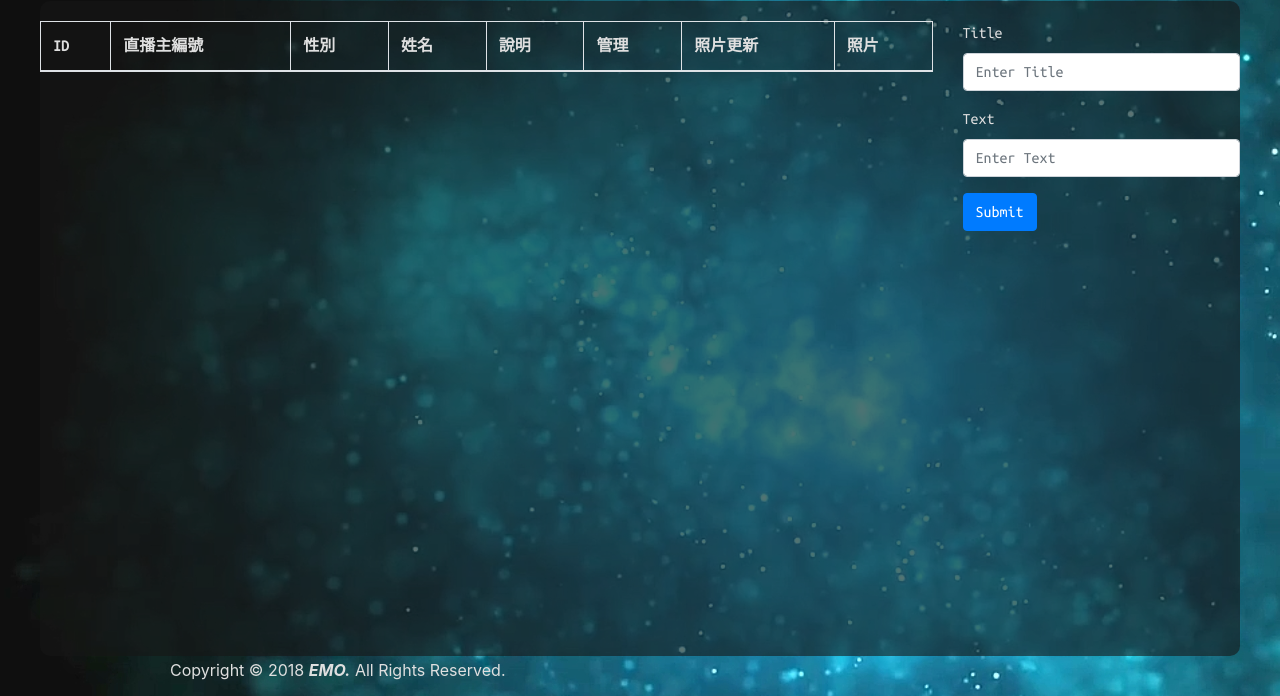
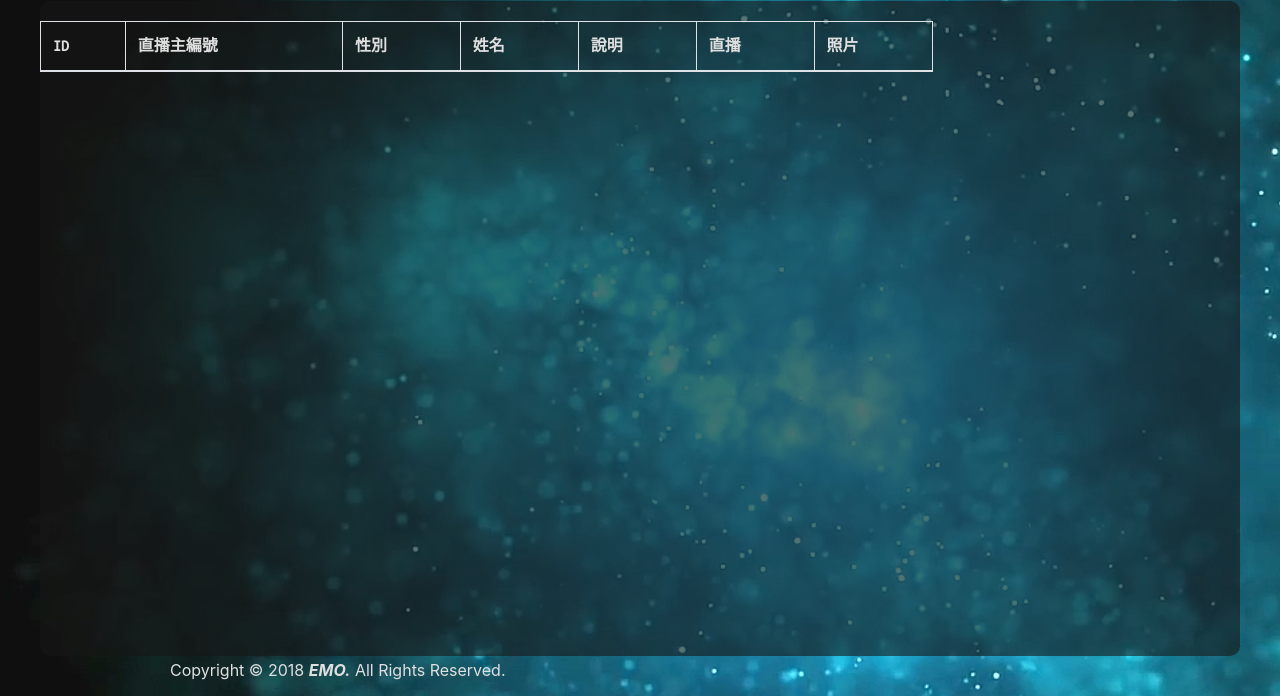
Before and after one commit to aienteam4/team4project, a Django app: page /donate/ in a window 1280 px wide. Shown: the part 89-785 px from the top of the page. Run offline with Django 3.2, Linux system fonts and the light colour scheme; data comes from the database, SQL or seed files in the repository; lists and menus that the app fills with data are empty; some libraries are stand-ins or nearby versions.

Commit message:
10012042 alan rest+crud

```diff
--- a/virtual/team4/donate/templates/donate/site.html
+++ b/virtual/team4/donate/templates/donate/site.html
@@ -6,7 +6,6 @@
 <link rel="stylesheet" href="https://use.fontawesome.com/releases/v5.3.1/css/all.css" integrity="sha384-mzrmE5qonljUremFsqc01SB46JvROS7bZs3IO2EmfFsd15uHvIt+Y8vEf7N7fWAU" crossorigin="anonymous">
 <link rel="stylesheet" href="https://stackpath.bootstrapcdn.com/bootstrap/4.1.3/css/bootstrap.min.css" integrity="sha384-MCw98/SFnGE8fJT3GXwEOngsV7Zt27NXFoaoApmYm81iuXoPkFOJwJ8ERdknLPMO" crossorigin="anonymous">
 <style>
-
     .thumb{
         width:100px;
     }
@@ -17,27 +16,14 @@
      <div class="col-md-9">
         <table id="todolist" class="table table-bordered">
           <thead>
-             <tr><th>ID</th><th>直播主編號</th><th>性別</th><th>姓名</th><th>說明</th><th>管理</th><th>照片更新</th><th>照片</th></tr>
+             <tr><th>ID</th><th>直播主編號</th><th>性別</th><th>姓名</th><th>說明</th><th>直播</th><th>照片</th></tr>
           </thead>
           <tbody>
 
           </tbody>
         </table>
      </div>
-     <div class="col-md-3">
-      <form>
-        <div class="form-group">
-          <label for="InputTitle">Title</label>
-          <input type="text" class="form-control" id="InputTitle" placeholder="Enter Title">
-        </div>
-        <div class="form-group">
-          <label for="InputText">Text</label>
-          <input type="text" class="form-control" id="InputText" placeholder="Enter Text">
-        </div>
-        <button type="button" id="buttonSubmit" class="btn btn-primary">Submit</button>
-      </form>
-     </div>
-   </div>
+    </div>
 {% endblock%}
 
 {% block scripts%}
@@ -58,15 +44,14 @@ $(document).ready(function(){
               //a > index
               //b > {}
               var cell0 = $('<td></td>').text(product.productid)
-              var cell1 = $('<td></td>').text(product.modelnumber).attr('contenteditable','true')
-              var cell2 = $('<td></td>').text(product.categoryid).attr('contenteditable','true')
-              var cell3 = $('<td></td>').text(product.modelname).attr('contenteditable','true')
-              var cell4 = $('<td></td>').text(product.description).attr('contenteditable','true')
-              var cell5 = $('<td></td>').html('<button class="btn btn-warning"><i class="fas fa-user-times"></i>></button><button class="btn btn-info"><i class="fas fa-edit"></i></button>')
-              var cell6 = $('<td></td>').html('<input type="file" name="inputfile" id="inputfile"/><img class="img-thumbnail thumb" src="/media/'+product.productimage+'"/>')
-              var cell7 = $('<td></td>').text(product.productimage)
+              var cell1 = $('<td></td>').text(product.modelnumber)
+              var cell2 = $('<td></td>').text(product.categoryid)
+              var cell3 = $('<td></td>').text(product.modelname)
+              var cell4 = $('<td></td>').text(product.description)
+              var cell5 = $('<td></td>').html('<a href="#"><button class="btn btn-warning"><i class="fas fa-video"></i></button>')
+              var cell6 = $('<td></td>').html('<img class="img-thumbnail thumb" src="/media/'+product.productimage+'"/>')
               //<tr><td><td><td>
-              var row = $('<tr></tr>').append([cell0,cell1,cell2,cell3,cell4,cell5,cell6,cell7])
+              var row = $('<tr></tr>').append([cell0,cell1,cell2,cell3,cell4,cell5,cell6])
               //<tbody><tr>
               docFrag.append(row)
           })
@@ -74,74 +59,6 @@ $(document).ready(function(){
       })
     }
     loadTodo();
-
-    $('#todolist>tbody').on('click','button:nth-child(1)',function(){
-         var id = $(this).parents('tr').find('td:nth-child(1)').text()
-        //刪除資料
-            $.ajax({
-                url:'/api/product/' + id + '/',
-                type:'DELETE'
-            }).done(function(data){
-              loadTodo()
-            })
-    })
-
-    $('#todolist>tbody').on('click','button:nth-child(2)',function(){
-         var productid = $(this).parents('tr').find('td:nth-child(1)').text()
-         var modelnumber = $(this).parents('tr').find('td:nth-child(2)').text()
-         var categoryid = $(this).parents('tr').find('td:nth-child(3)').text()
-         var modelname = $(this).parents('tr').find('td:nth-child(4)').text()
-         var description = $(this).parents('tr').find('td:nth-child(5)').text()
-         var productimage = $(this).parents('tr').find('td:nth-child(8)').text()
-
-         var datas = {
-            "modelnumber": modelnumber,
-            "categoryid": categoryid,
-            "modelname": modelname,
-            "description": description,
-            "productimage": productimage
-         };
-        console.log(datas),
-
-
-          //修改資料
-      $.ajax({
-          url:'/api/product/' + productid + '/',
-          type:'PUT',
-          data:datas
-      }).done(function(data){
-
-        loadTodo()
-      })
-    })
-
-    $('#todolist>tbody').on('change','input',function(){
-        var productid = $(this).parents('tr').find('td:nth-child(1)').text()
-        var modelnumber = $(this).parents('tr').find('td:nth-child(2)').text()
-        var categoryid = $(this).parents('tr').find('td:nth-child(3)').text()
-        var modelname = $(this).parents('tr').find('td:nth-child(4)').text()
-        var description = $(this).parents('tr').find('td:nth-child(5)').text()
-        var productimage = $(this).val().replace(/C:\\fakepath\\/i, '')
-        var datas = {
-            "modelnumber": modelnumber,
-            "categoryid": categoryid,
-            "modelname": modelname,
-            "description": description,
-            "productimage": productimage
-         };
-         console.log(datas)
-                   //修改照片資料
-      $.ajax({
-          url:'/api/product/' + productid + '/',
-          type:'PUT',
-          data:datas
-      }).done(function(data){
-
-        loadTodo()
-      })
-    })
-})
+  })
 </script>
-
-
 {% endblock%}
--- a/virtual/team4/donate/views.py
+++ b/virtual/team4/donate/views.py
@@ -1,5 +1,6 @@
 from django.shortcuts import render, redirect
 from django.http import HttpResponse
+from . import models
 from donate.models import Product
 from django.core.files.storage import FileSystemStorage
 
@@ -15,7 +16,12 @@ def siteadm(request):
         #return HttpResponse(strJS)
 
     title = "斗NET直播主資料管理區"
-    products = Product.objects.all()
+    if request.method == "POST" and request.FILES["productimage"]:
+        #檔案上傳到media資料夾中
+        myFile = request.FILES["productimage"]
+        fs = FileSystemStorage()
+        productimage = fs.save(myFile.name,myFile)
+
     return render(request,'donate/siteadm.html',locals())
 
 def index(request):
```
Also changed, not shown: virtual/team4/donate/templates/donate/siteadm.html (+53 -17 lines), virtual/team4/media/a06.gif (added), virtual/team4/media/a06_1kpQDNg.gif (added), virtual/team4/media/a06_THJXch4.gif (added), virtual/team4/media/a06_cPP05YW.gif (added), virtual/team4/media/a06_cvZauKf.gif (added), virtual/team4/media/a06_o6qemBE.gif (added), virtual/team4/media/a06_tW80psE.gif (added), virtual/team4/media/a06_wU6Vf9z.gif (added).
